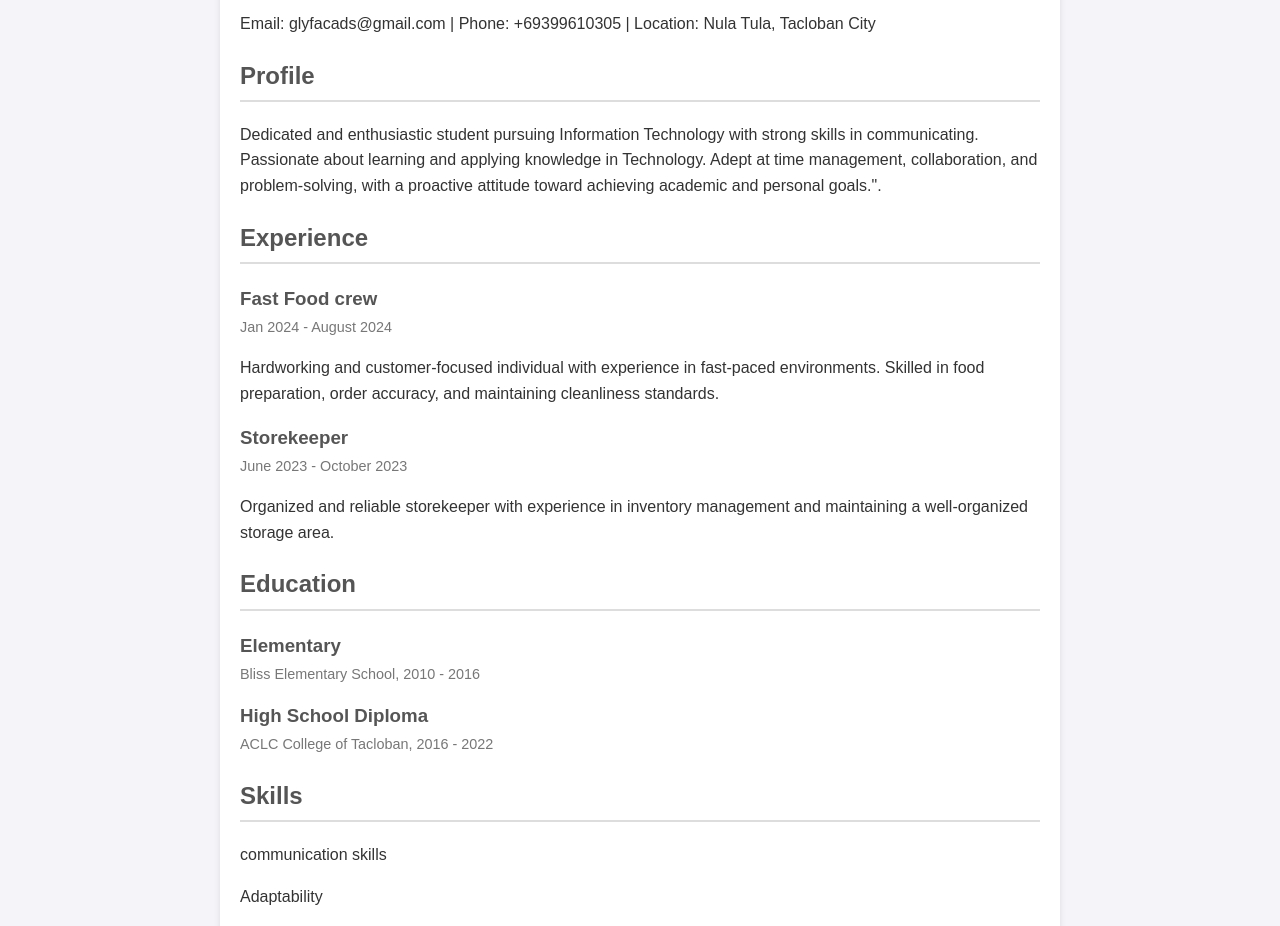
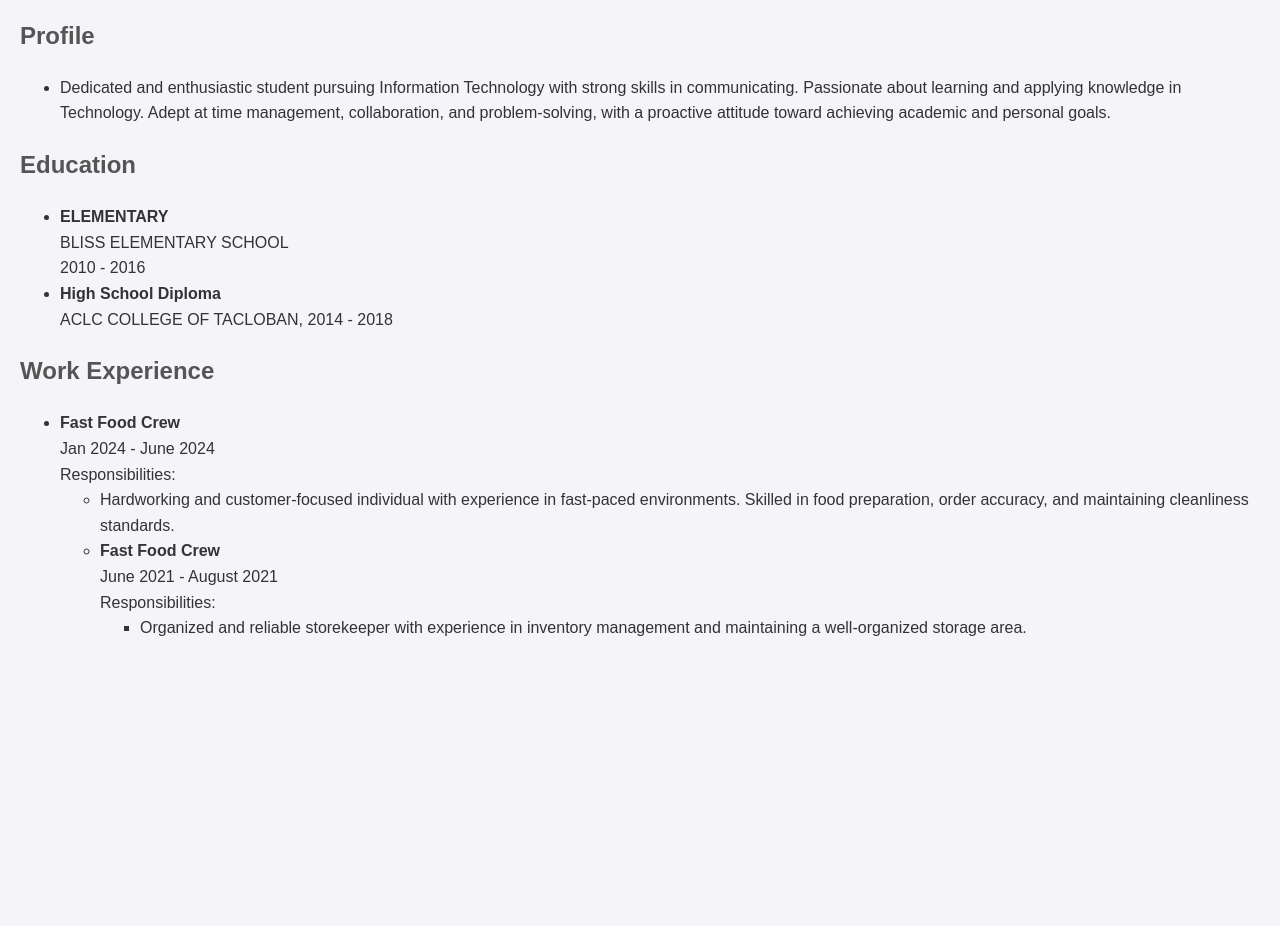
Before and after one commit to GLYFAPAGLINAWAN/PAGLINAWAN-RESUME-, a plain HTML site: page index.html in a window 1280 px wide. Shown: the part 123-1049 px from the top of the page. After the commit the page ends 800 px from the top, so only its background shows below. Drawn offline with Linux system fonts and the light colour scheme.

Commit message:
Update index.html

```diff
--- a/index.html
+++ b/index.html
@@ -3,57 +3,68 @@
 <head>
     <meta charset="UTF-8">
     <meta name="viewport" content="width=device-width, initial-scale=1.0">
-    <title>My Resume</title>
     <link rel="stylesheet" href="style.css">
+    <title>Glyfa's Resume</title>
 </head>
 <body>
-    <div class="container">
-        <header>
-            <h1>Glyfa Mae Paglinawan</h1>
-            <p>Email: glyfacads@gmail.com | Phone: +69399610305 | Location: Nula Tula, Tacloban City</p>
-        </header>
 
-        <div class="section">
-            <h2>Profile</h2>
-            <p>Dedicated and enthusiastic student pursuing Information Technology with strong skills in communicating. Passionate about learning and applying knowledge in Technology. Adept at time management, collaboration, and problem-solving, with a proactive attitude toward achieving academic and personal goals.".</p>
-        </div>
+    <!-- Header Section -->
+    <header>
+        <h1>Glyfa Mae T. Paglinawan</h1>
+        <p>Email: gly@email.com | Phone: (123) 456-7890 | Location: Tacloban City, 6500</p>
+    </header>
 
-        <div class="section">
-            <h2>Experience</h2>
-            <div class="job">
-                <h3>Fast Food crew</h3>
-                <span>Jan 2024 - August 2024</span>
-                <p>Hardworking and customer-focused individual with experience in fast-paced environments. Skilled in food preparation, order accuracy, and maintaining cleanliness standards. </p>
-            </div>
-            <div class="job">
-                <h3>Storekeeper</h3>
-                <span>June 2023 - October 2023</span>
-                <p>Organized and reliable storekeeper with experience in inventory management and maintaining a well-organized storage area. </p>
-            </div>
-        </div>
+    <!-- Skills Section -->
+    <section>
+        <h2>Profile</h2>
+        <ul>
+            <li>Dedicated and enthusiastic student pursuing Information Technology with strong skills in communicating. Passionate about learning and applying knowledge in Technology. Adept at time management, collaboration, and problem-solving, with a proactive attitude toward achieving academic and personal goals.
+            </div></li>
 
-        <div class="section">
-            <h2>Education</h2>
-            <div class="education">
-                <h3>Elementary</h3>
-                <span>Bliss Elementary School, 2010 - 2016</span>
-            </div>
-            <div class="education">
-                <h3>High School Diploma</h3>
-                <span>ACLC College of Tacloban, 2016 - 2022</span>
-            </div>
-        </div>
+        </ul>
+    </section>
 
-        <div class="section">
-            <h2>Skills</h2>
-            <p>communication skills</p>
-            <p>Adaptability</p>
-        </div>
+    <!-- Education Section -->
+    <section>
+        <h2>Education</h2>
+        <ul>
+            <li>
+                <strong>ELEMENTARY</strong><br>
+                BLISS ELEMENTARY SCHOOL<br>
+                2010 - 2016
+            </li>
+            <li>
+                <strong>High School Diploma</strong><br>
+                ACLC COLLEGE OF TACLOBAN, 2014 - 2018
+            </li>
+        </ul>
+    </section>
 
-        <div class="section">
-            <h2>Hobbies</h2>
-            <p>Cooking and Traveling</p>
-        </div>
-    </div>
+    <!-- Work Experience Section -->
+    <section>
+        <h2>Work Experience</h2>
+        <ul>
+            <li>
+                <strong>Fast Food Crew</strong><br>
+                Jan 2024 - June 2024<br>
+                Responsibilities:
+                <ul>
+                    <li>Hardworking and customer-focused individual with experience in fast-paced environments. Skilled in food preparation, order accuracy, and maintaining cleanliness standards.</li>
+
+            </li>
+            <li>
+                <strong>Fast Food Crew</strong><br>
+                June 2021 - August 2021<br>
+                Responsibilities:
+                <ul>
+                    <li>Organized and reliable storekeeper with experience in inventory management and maintaining a well-organized storage area.</li>
+
+                </ul>
+            </li>
+        </ul>
+    </section>
+
+
+
 </body>
 </html>
```
